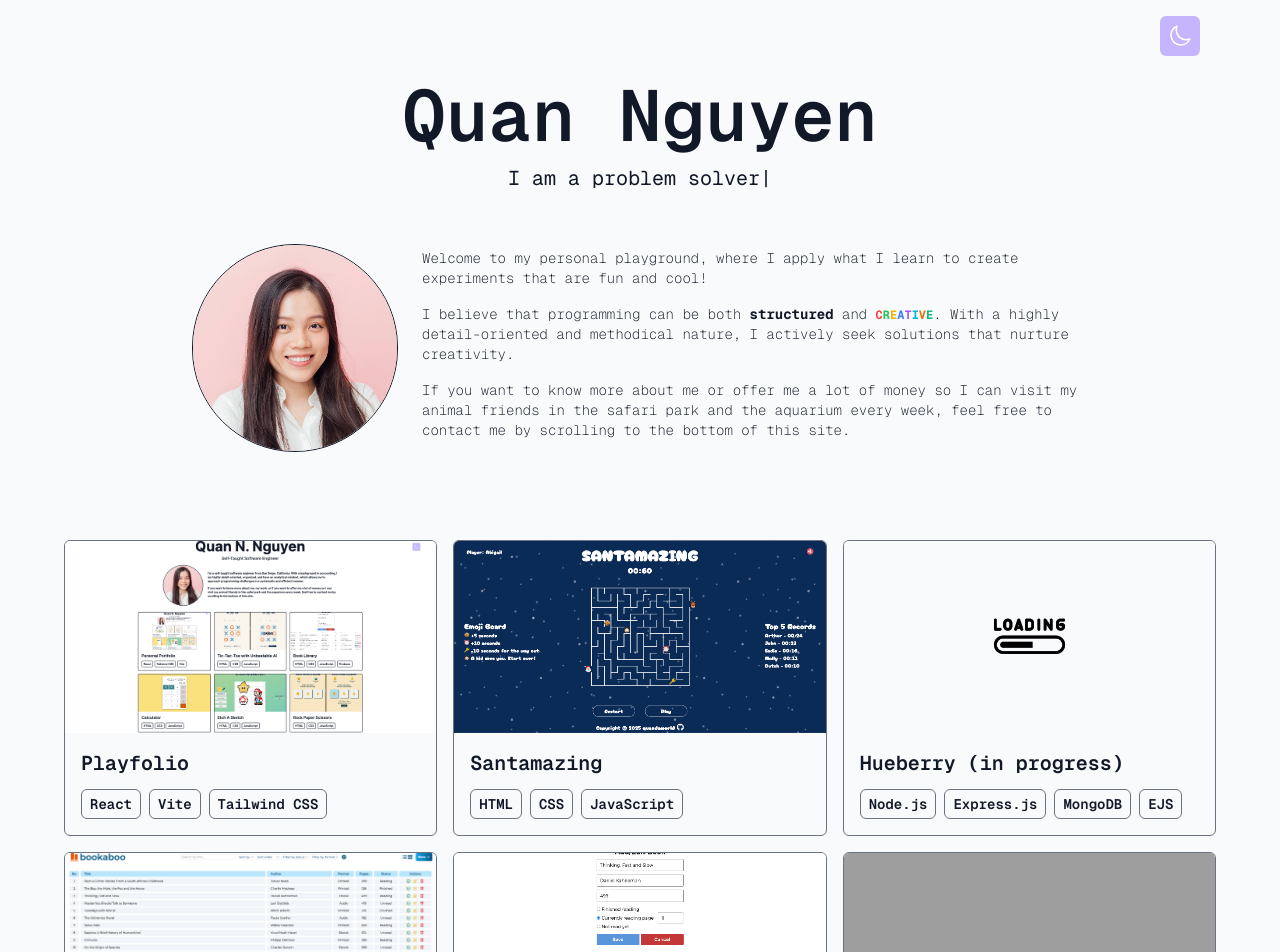
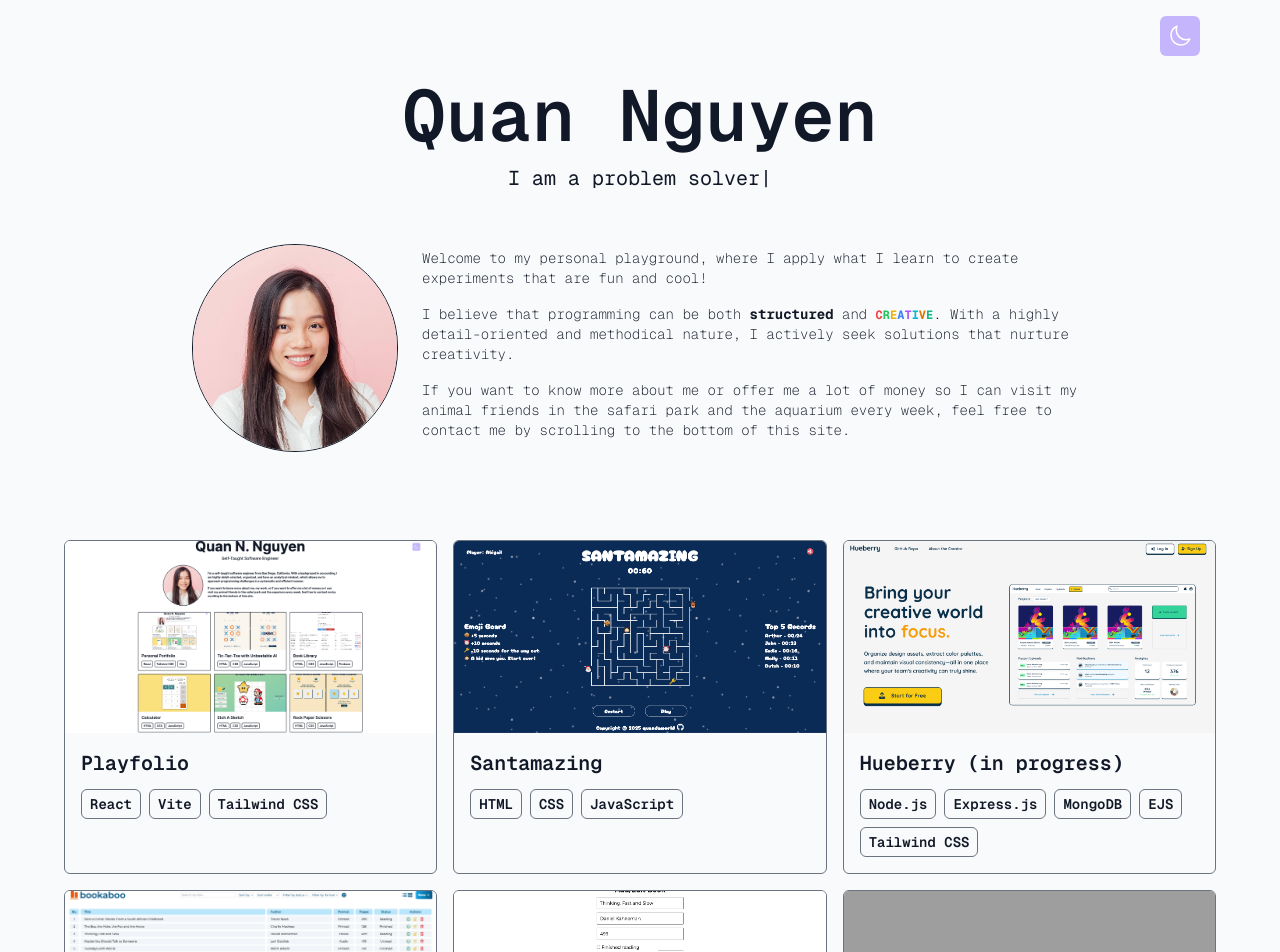
Before and after one commit to quandaworld/personal-portfolio, a React (Vite) app: page / in a window 1280 px wide. Shown: the top 952 px of the page. Built offline with nearby package versions, Linux system fonts and the light colour scheme; grey boxes are pictures that could not be loaded.

Commit message:
Update hueberry image and link

```diff
--- a/data/portfolio.js
+++ b/data/portfolio.js
@@ -13,9 +13,9 @@ export default [
   },
   {
     title: 'Hueberry (in progress)',
-    imgUrl: '/assets/wip.png',
-    stack: ['Node.js', 'Express.js', 'MongoDB', 'EJS'],
-    link: 'https://github.com/quandaworld/',
+    imgUrl: '/assets/hueberry.png',
+    stack: ['Node.js', 'Express.js', 'MongoDB', 'EJS', 'Tailwind CSS'],
+    link: 'https://github.com/quandaworld/hueberry/',
   },
   {
     title: 'Bookaboo',
```
Also changed, not shown: public/assets/hueberry.png (added).
